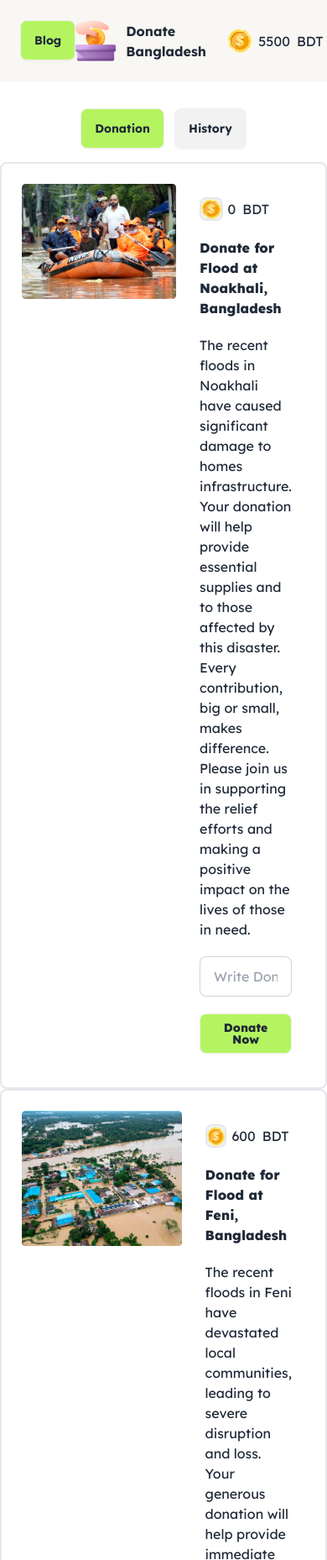
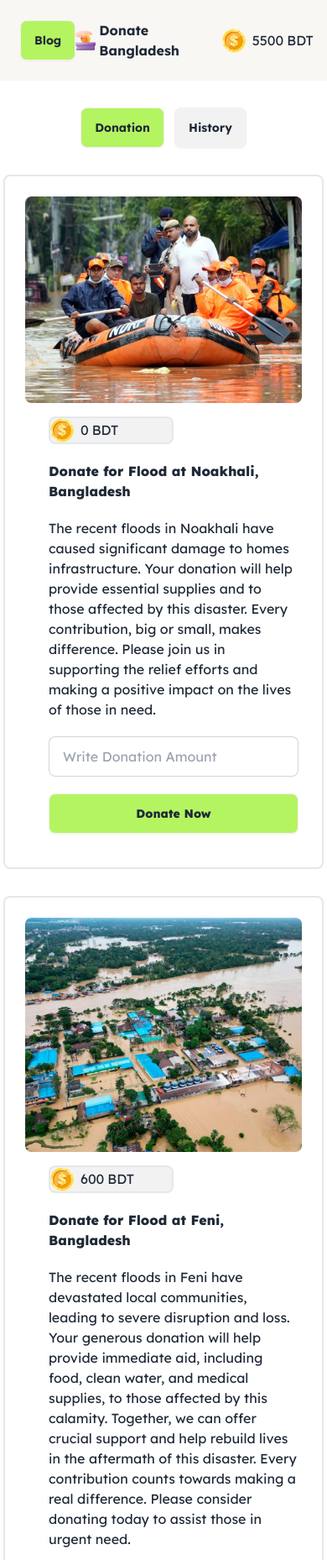
Before and after one commit to mahirasef09/Assignment-5, a plain HTML site: page index.html in a window 390 px wide. Shown: the top 1858 px of the page at 84% size. Drawn offline with nearby package versions, Linux system fonts and the light colour scheme.

Commit message:
Responsive done

```diff
--- a/index.html
+++ b/index.html
@@ -43,37 +43,40 @@
             <div>
                 <button id="blog-btn" class="btn bg-btn-color font-bold">Blog</button>
             </div>
-                <div class="flex items-center space-x-3">
-                    <img class="w-[48px]" src="./assets/logo.png" alt="">
+            <div class="flex items-center space-x-1 lg:space-x-3">
+                <img class="w-[24px] lg:w-[48px]" src="./assets/logo.png" alt="">
                 <h3 class="font-bold">Donate Bangladesh</h3>
             </div>
             <div class="flex items-center space-x-2">
                 <img src="./assets/coin.png" alt="">
-                    <h3 class=""><span id="balance" class="mr-2">5500</span>BDT</h3>
+                <h3 class=""><span id="balance" class="mr-1 lg:mr-2">5500</span>BDT</h3>
             </div>
         </div>
     </header>
     <!-- header section end -->
 
-    <main class="container mx-auto space-y-4">
+    <main class="container mx-auto space-y-8">
         <!-- btn section start -->
+        <section>
             <div class="flex justify-center space-x-3 mt-8">
                 <button id="donation-btn" class="btn bg-btn-color font-bold">Donation</button>
                 <button id="history-btn" class="btn font-bold">History</button>
             </div>
+        </section>
+
         <!-- btn section end -->
 
-        <section id="donation-section">
+        <section id="donation-section" class="space-y-8">
             <!-- donation section start -->
             <!-- Noakhali section start -->
-            <div class="flex justify-center space-x-3 border-2 rounded-lg p-6">
+            <div class="m-1 flex flex-col lg:flex-row justify-center space-x-3 border-2 rounded-lg p-6">
                 <div>
                     <img class="" src="./assets/noakhali.png" alt="">
                 </div>
-                <div class="w-1/2 space-y-5 p-4">
-                    <div class="bg-second-bg flex items-center space-x-2 border-2 rounded-lg w-1/4">
+                <div class="w-full lg:w-1/2 space-y-5 p-4">
+                    <div class="bg-second-bg flex items-center space-x-2 border-2 rounded-lg w-1/2 lg:w-1/4">
                         <img src="./assets/coin.png" alt="">
-                        <h3 class=""><span id="noakhali-amount" class="mr-2">0</span>BDT</h3>
+                        <h3 class=""><span id="noakhali-amount" class="mr-1 lg:mr-2">0</span>BDT</h3>
                     </div>
                     <h3 class="font-extrabold">Donate for Flood at Noakhali, Bangladesh</h3>
                     <p> The recent floods in Noakhali have caused significant damage to homes infrastructure. Your
@@ -93,14 +96,14 @@
             <!-- Noakhali section end -->
 
             <!-- Feni section start -->
-            <div class="flex justify-center space-x-3 border-2 rounded-lg p-6">
+            <div class="m-1 flex flex-col lg:flex-row justify-center space-x-3 border-2 rounded-lg p-6">
                 <div>
                     <img class="" src="./assets/feni.png" alt="">
                 </div>
-                <div class="w-1/2 space-y-5 p-4">
-                    <div class="bg-second-bg flex items-center space-x-2 border-2 rounded-lg w-1/4">
+                <div class="w-full lg:w-1/2 space-y-5 p-4">
+                    <div class="bg-second-bg flex items-center space-x-2 border-2 rounded-lg w-1/2 lg:w-1/4">
                         <img src="./assets/coin.png" alt="">
-                        <h3 class=""><span id="feni-amount" class="mr-2">600</span>BDT</h3>
+                        <h3 class=""><span id="feni-amount" class="mr-1 lg:mr-2">600</span>BDT</h3>
                     </div>
                     <h3 class="font-extrabold">Donate for Flood at Feni, Bangladesh</h3>
                     <p> The recent floods in Feni have devastated local communities, leading to severe disruption and
@@ -119,14 +122,14 @@
             <!-- Feni section end -->
 
             <!-- Quata Movement section start -->
-            <div class="flex justify-center space-x-3 border-2 rounded-lg p-6">
+            <div class="m-1 flex flex-col lg:flex-row justify-center space-x-3 border-2 rounded-lg p-6">
                 <div>
                     <img class="" src="./assets/quota-protest.png" alt="">
                 </div>
-                <div class="w-1/2 space-y-5 p-4">
-                    <div class="bg-second-bg flex items-center space-x-2 border-2 rounded-lg w-1/4">
+                <div class="w-full lg:w-1/2 space-y-5 p-4">
+                    <div class="bg-second-bg flex items-center space-x-2 border-2 rounded-lg w-1/2 lg:w-1/4">
                         <img src="./assets/coin.png" alt="">
-                        <h3 class=""><span id="quota-amount" class="mr-2">2400</span>BDT</h3>
+                        <h3 class=""><span id="quota-amount" class="mr-1 lg:mr-2">2400</span>BDT</h3>
                     </div>
                     <h3 class="font-extrabold">Aid for Injured in the Quota Movement</h3>
                     <p> The recent Quota movement has resulted in numerous injuries and significant hardship for many
```
Lines whose indentation alone changed are shown as unchanged.
